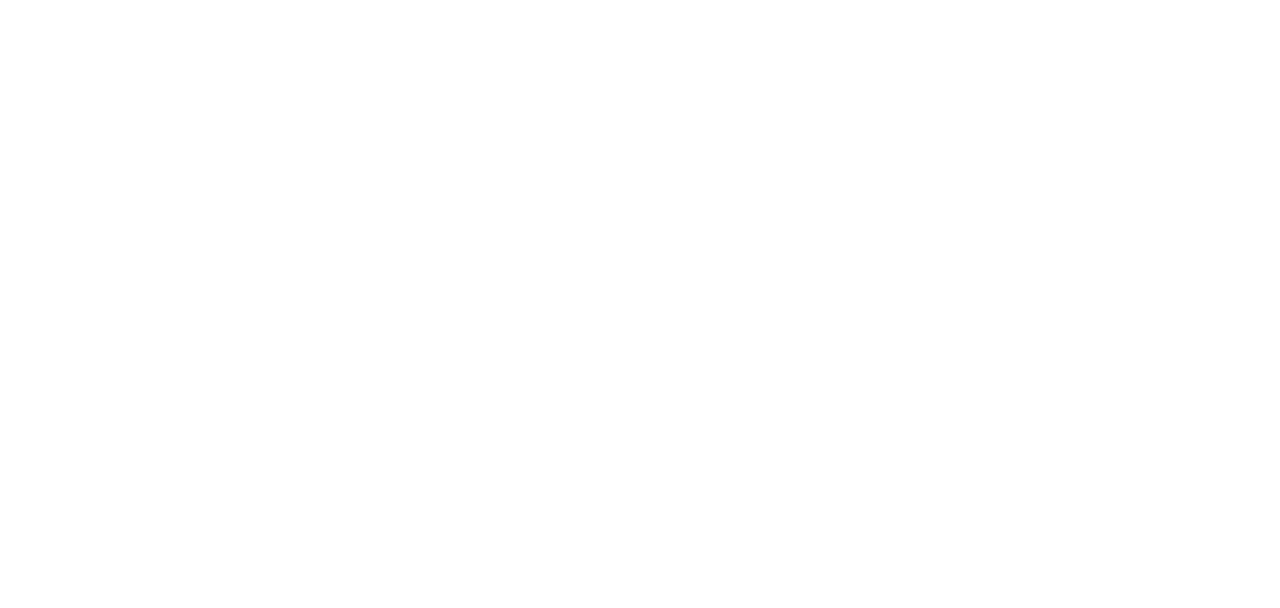
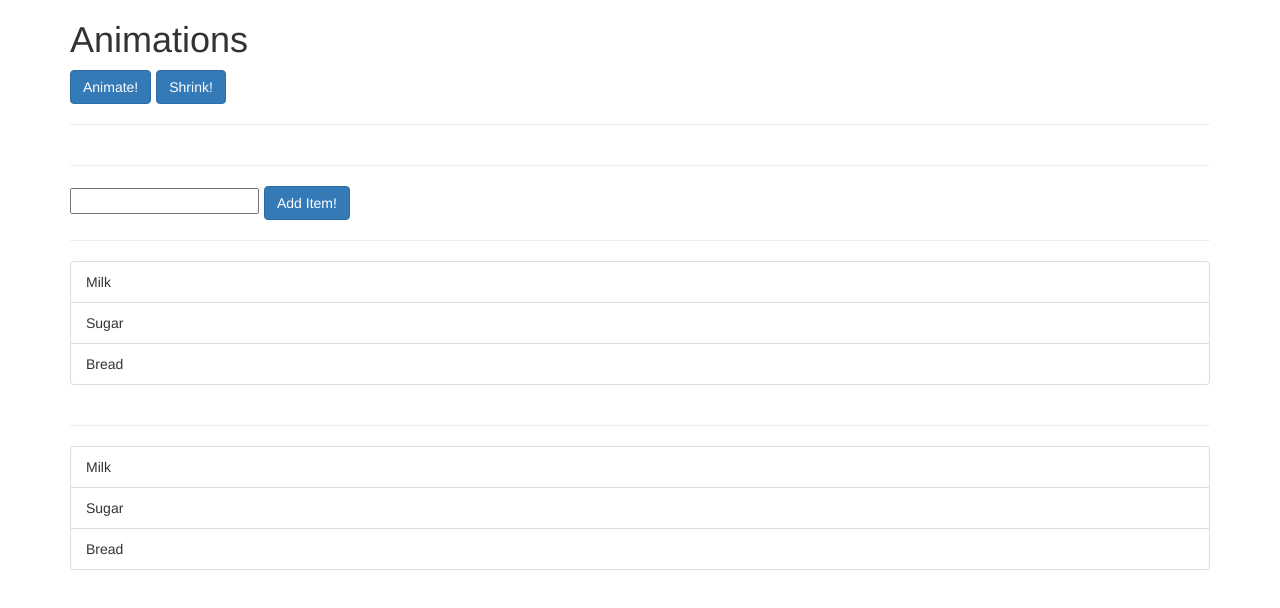
Before and after one commit to twolak88/ang-animations, an Angular app: page / in a window 1280 px wide. Shown: the top 608 px of the page. Built offline with nearby package versions, Linux system fonts and the light colour scheme.

Commit message:
initial project

```diff
--- a/package.json
+++ b/package.json
@@ -11,7 +11,7 @@
   },
   "private": true,
   "dependencies": {
-    "@angular/animations": "~11.1.1",
+    "@angular/animations": "^11.1.2",
     "@angular/common": "~11.1.1",
     "@angular/compiler": "~11.1.1",
     "@angular/core": "~11.1.1",
--- a/src/app/app.component.html
+++ b/src/app/app.component.html
@@ -0,0 +1,39 @@
+<div class="container">
+  <div class="row">
+    <div class="col-xs-12">
+      <h1>Animations</h1>
+      <button class="btn btn-primary">Animate!</button>
+      <button class="btn btn-primary" style="margin-left: 5px;">Shrink!</button>
+      <hr>
+      <div></div>
+    </div>
+  </div>
+  <hr>
+  <div class="row">
+    <div class="col-xs-12">
+      <input type="text" #input>
+      <button class="btn btn-primary" (click)="onAdd(input.value)" style="margin-left: 5px;">Add Item!</button>
+      <hr>
+      <ul class="list-group">
+        <li
+          class="list-group-item"
+          (click)="onDelete(item)"
+          *ngFor="let item of list">
+          {{ item }}
+        </li>
+      </ul>
+    </div>
+  </div>
+  <hr>
+  <div class="row">
+    <div class="col-xs-12">
+      <ul class="list-group">
+        <li
+          class="list-group-item"
+          (click)="onDelete(item)"
+          *ngFor="let item of list">
+          {{ item }}
+        </li>
+      </ul>
+    </div>
+</div>
--- a/src/app/app.component.ts
+++ b/src/app/app.component.ts
@@ -6,4 +6,9 @@
   styleUrls: ['./app.component.css']
 })
 export class AppComponent {
+  list = ['Milk', 'Sugar', 'Bread'];
+
+  onAdd(item) {
+    this.list.push(item);
+  }
 }
```
Also changed, not shown: src/app/app.module.ts (+5 -2 lines).
